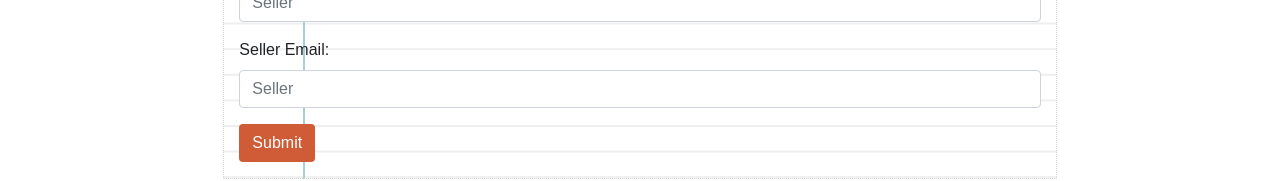
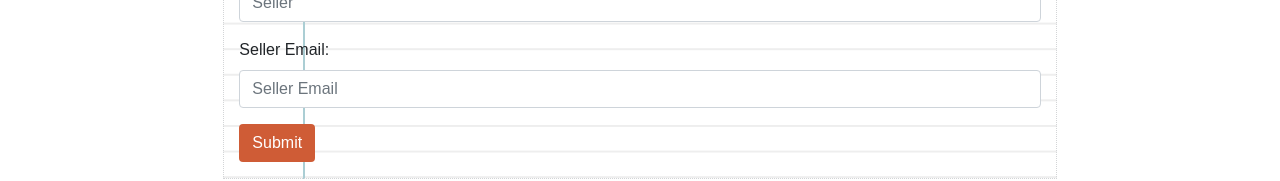
Before and after one commit to benjaminmiller2/unibook, a React (Create React App) app in the folder client/: page /Create in a window 1280 px wide. Shown: the part 1019-1200 px from the top of the page. Built offline with nearby package versions, Linux system fonts and the light colour scheme; no server answers; a web font is replaced by a local one.

Commit message:
fixed a funtionality error

```diff
--- a/client/src/components/Create.js
+++ b/client/src/components/Create.js
@@ -105,7 +105,7 @@ class Create extends Component {
               </div>
               <div class="form-group">
                 <label for="publisher">Seller Email:</label>
-                <input type="text" class="form-control" name="seller" value={this.state.seller_email} onChange={this.onChange} placeholder="Seller" />
+                <input type="text" class="form-control" name="seller Email" value={this.state.seller_email} onChange={this.onChange} placeholder="Seller Email" />
               </div>
               <button type="submit" class="btn button-color mb-3">Submit</button>
             </form>
--- a/client/src/components/sign-up.js
+++ b/client/src/components/sign-up.js
@@ -30,7 +30,7 @@ class Signup extends Component {
 		axios.post('/api/user/', {
 			username: this.state.username,
 			password: this.state.password,
-			email: this.state.password,
+			email: this.state.email,
 			redirectTo: null
 
 		})
```
